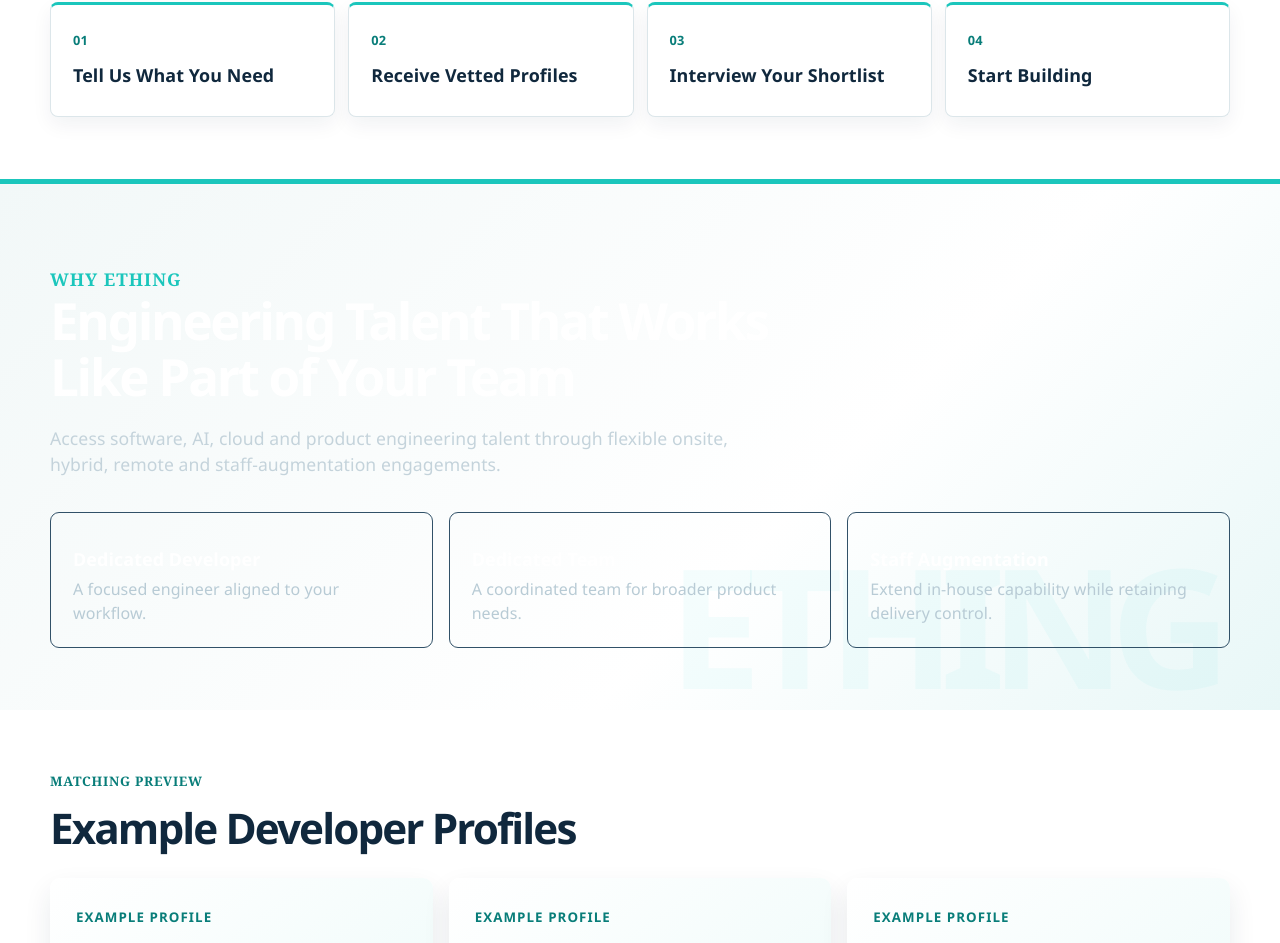
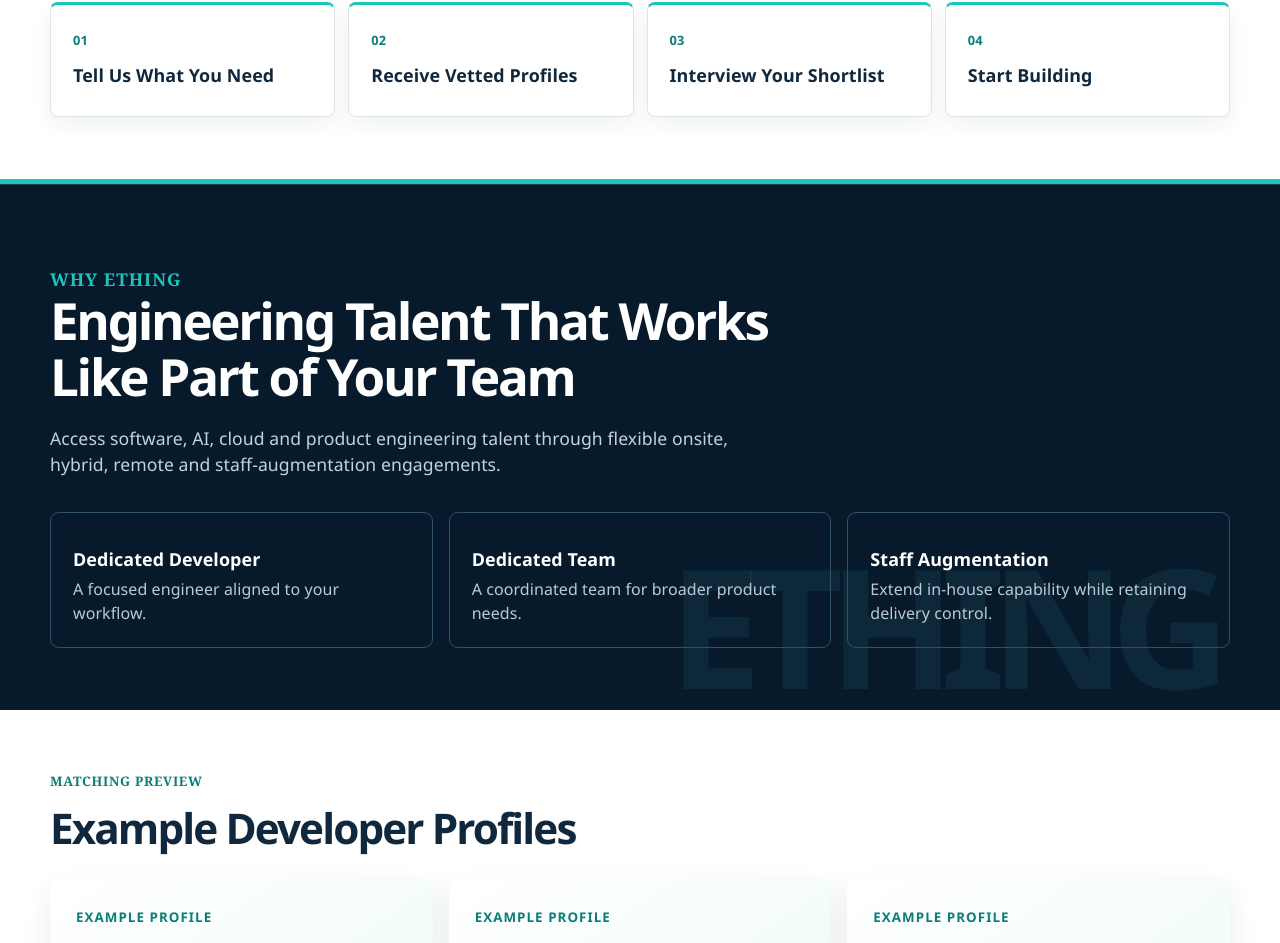
Before and after one commit to RiTech01/Website_eThings, a Next.js app: page /hire-ai-developers in a window 1280 px wide. Shown: the part 1973-2916 px from the top of the page. Built offline with nearby package versions, Linux system fonts and the light colour scheme.

Commit message:
Fix Why Ething section contrast

```diff
--- a/styles/why-ething.css
+++ b/styles/why-ething.css
@@ -1,3 +1,3 @@
 /* Strong visual anchor for the Why Ething proposition on all paid-search pages. */
-.paid-page .dark{position:relative;isolation:isolate;min-height:430px;display:block!important;background-color:#071a2c;border-top:5px solid var(--teal);box-shadow:inset 0 1px rgba(255,255,255,.14)}
+.paid-page .dark{position:relative;isolation:isolate;min-height:430px;display:block!important;background:#071a2c!important;color:#fff!important;border-top:5px solid var(--teal);box-shadow:inset 0 1px rgba(255,255,255,.14)}
 .paid-page .dark::after{content:"ETHING";position:absolute;right:5%;bottom:22px;z-index:-1;font-size:clamp(4rem,13vw,12rem);font-weight:900;letter-spacing:-.09em;color:rgba(102,231,221,.07);line-height:.75}.paid-page .dark h2{font-size:clamp(2.35rem,4vw,4.15rem);max-width:820px}.paid-page .dark .models{margin-top:34px}
```
